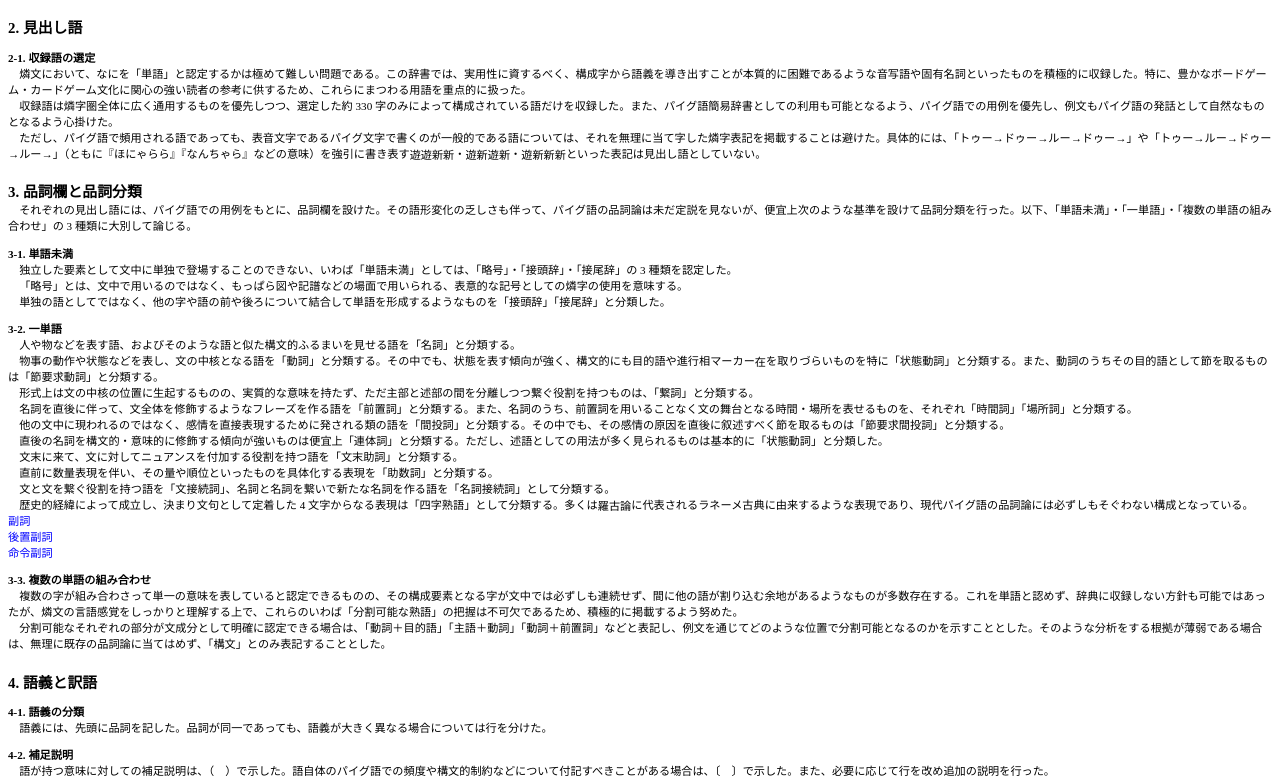
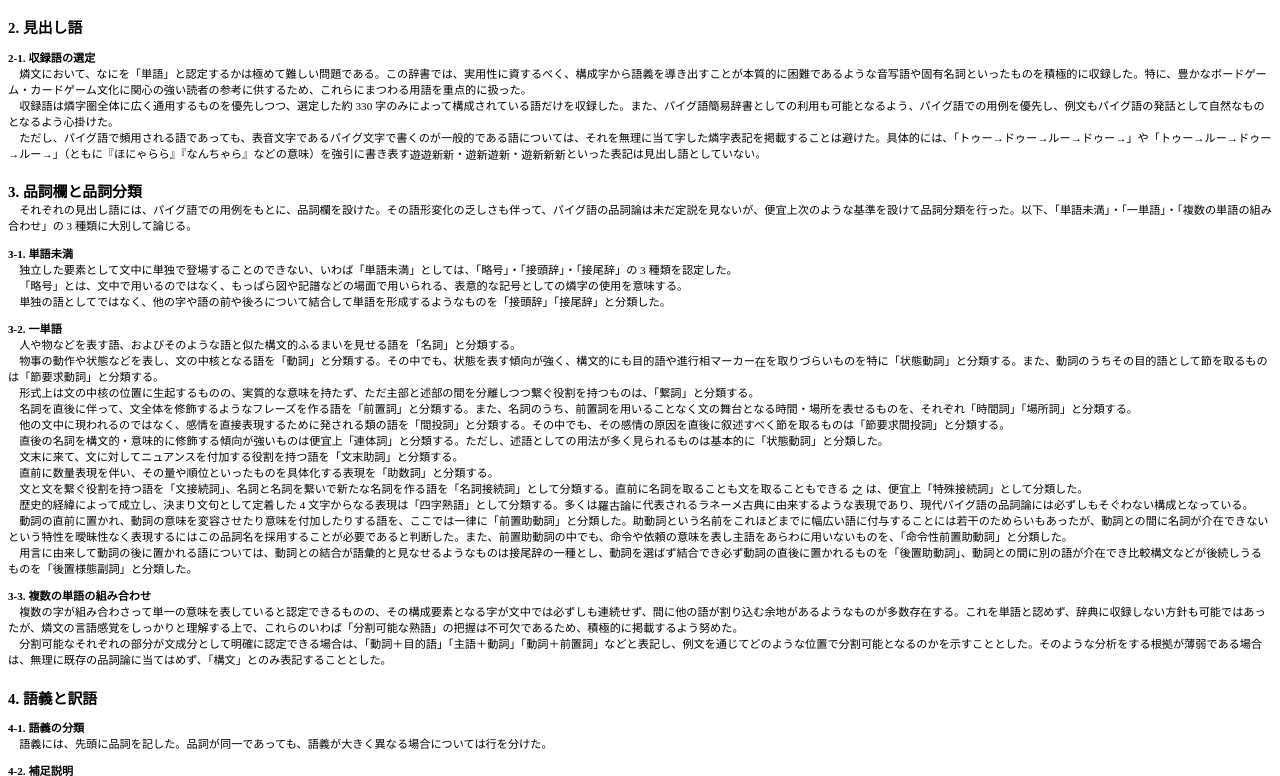
Before and after one commit to sozysozbot/nclc_paper_dictionary_opening, a website: page vivliostyle/0_08_how_to_use_linzklar.html in a window 1280 px wide. Shown: the part 397-1173 px from the top of the page. Drawn offline with Linux system fonts and the light colour scheme.

Commit message:
副詞や【之】の周りを書き、巻頭はとりあえず完了

```diff
--- a/vivliostyle/0_08_how_to_use.html
+++ b/vivliostyle/0_08_how_to_use_linzklar.html
@@ -102,14 +102,11 @@
 <p>直後の名詞を構文的・意味的に修飾する傾向が強いものは便宜上「連体詞」と分類する。ただし、述語としての用法が多く見られるものは基本的に「状態動詞」と分類した。</p>
 <p>文末に来て、文に対してニュアンスを付加する役割を持つ語を「文末助詞」と分類する。</p>
 <p>直前に数量表現を伴い、その量や順位といったものを具体化する表現を「助数詞」と分類する。</p>
-<p>文と文を繋ぐ役割を持つ語を「文接続詞」、名詞と名詞を繋いで新たな名詞を作る語を「名詞接続詞」として分類する。</p>
+<p>文と文を繋ぐ役割を持つ語を「文接続詞」、名詞と名詞を繋いで新たな名詞を作る語を「名詞接続詞」として分類する。直前に名詞を取ることも文を取ることもできる <span class="linzklar-in-text">之</span> は、便宜上「特殊接続詞」として分類した。
+</p>
 <p>歴史的経緯によって成立し、決まり文句として定着した 4 文字からなる表現は「四字熟語」として分類する。多くは<span class="linzklar-in-text">羅古論</span>に代表されるラネーメ古典に由来するような表現であり、現代パイグ語の品詞論には必ずしもそぐわない構成となっている。</p>
-
-<div style="color: blue">
-    副詞<br>
-    後置副詞<br>
-    命令副詞<br>
-</div>
+<p>動詞の直前に置かれ、動詞の意味を変容させたり意味を付加したりする語を、ここでは一律に「前置助動詞」と分類した。助動詞という名前をこれほどまでに幅広い語に付与することには若干のためらいもあったが、動詞との間に名詞が介在できないという特性を曖昧性なく表現するにはこの品詞名を採用することが必要であると判断した。また、前置助動詞の中でも、命令や依頼の意味を表し主語をあらわに用いないものを、「命令性前置助動詞」と分類した。</p>
+<p>用言に由来して動詞の後に置かれる語については、動詞との結合が語彙的と見なせるようなものは接尾辞の一種とし、動詞を選ばず結合でき必ず動詞の直後に置かれるものを「後置助動詞」、動詞との間に別の語が介在でき比較構文などが後続しうるものを「後置様態副詞」と分類した。</p>
 
 <h5>3-3. 複数の単語の組み合わせ</h5>
 <p>複数の字が組み合わさって単一の意味を表していると認定できるものの、その構成要素となる字が文中では必ずしも連続せず、間に他の語が割り込む余地があるようなものが多数存在する。これを単語と認めず、辞典に収録しない方針も可能ではあったが、燐文の言語感覚をしっかりと理解する上で、これらのいわば「分割可能な熟語」の把握は不可欠であるため、積極的に掲載するよう努めた。</p>
--- a/vivliostyle/vivliostyle.config.js
+++ b/vivliostyle/vivliostyle.config.js
@@ -21,7 +21,7 @@ const vivliostyleConfig = {
     '0_04_05_pmcp_map.html',
     '0_06_authors.html',
     '0_07_linzklar_start.html',
-    '0_08_how_to_use.html',
+    '0_08_how_to_use_linzklar.html',
   ], // 'entry' can be 'string' or 'object' if there's only single markdown file
   // entryContext: './manuscripts', // default to '.' (relative to 'vivliostyle.config.js')
   output: [ "../言将机戦人等_網別言書_始.pdf" ] // path to generate draft file(s). default to '{title}.pdf'
```
Also changed, not shown: 1 other file.
